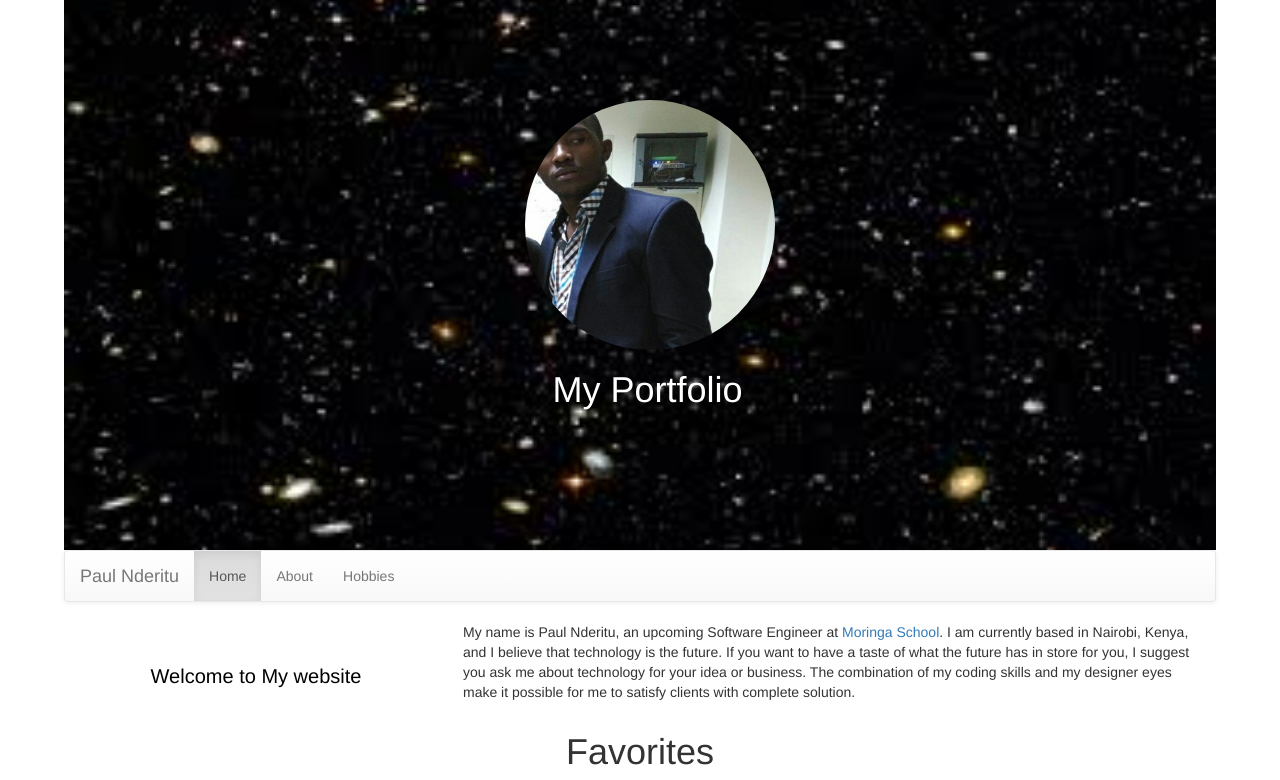
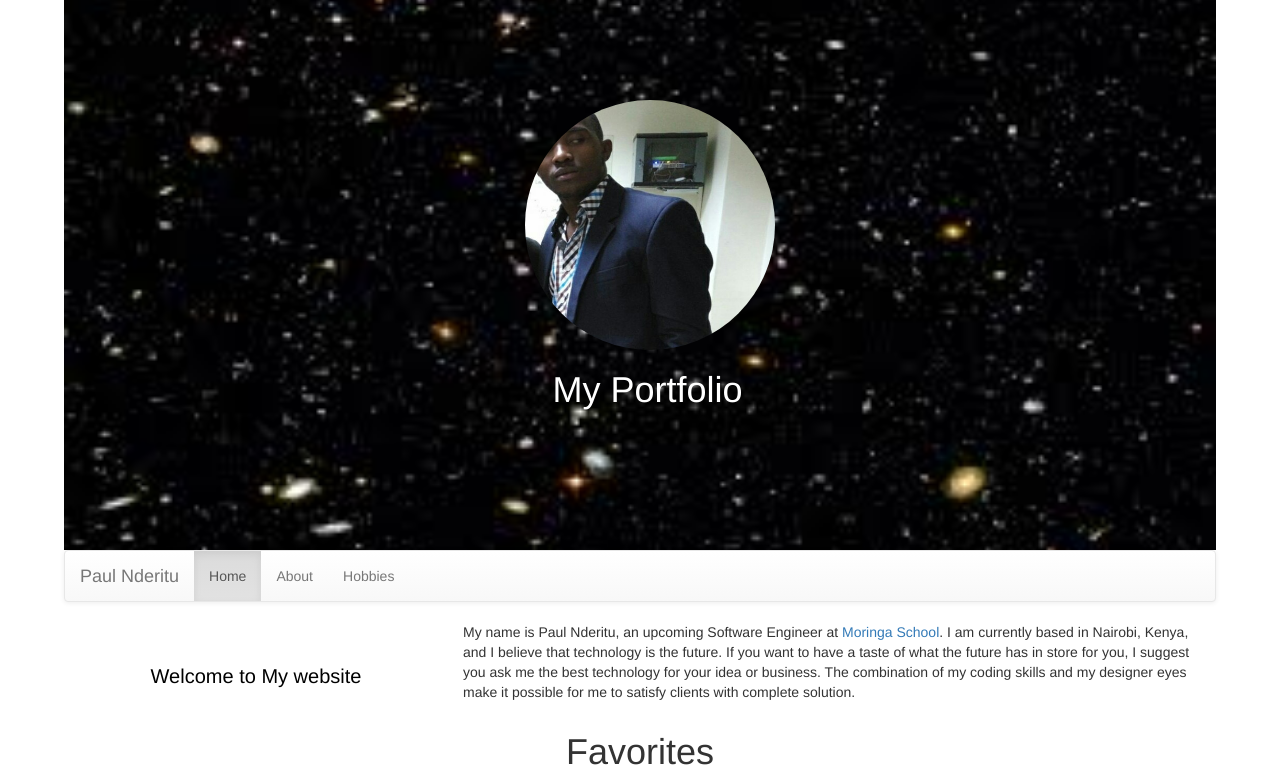
Before and after one commit to paulnderitu/newp, a plain HTML site: page index.html in a window 1280 px wide. Shown: the top 780 px of the page. Drawn offline with nearby package versions, Linux system fonts and the light colour scheme.

Commit message:
updating index

```diff
--- a/index.html
+++ b/index.html
@@ -88,7 +88,7 @@
         <!--end of col-md-4-->
         <div class="col-md-8">
           <p>My name is Paul Nderitu, an upcoming Software Engineer at <a href="http://www.moringaschool.com/">Moringa School</a>. I am currently based in Nairobi, Kenya, and I believe that technology is the future. If you want to have a taste of what the
-            future has in store for you, I suggest you ask me about technology for your idea or business. The combination of my coding skills and my designer eyes make it possible for me to satisfy clients with complete solution.</p>
+            future has in store for you, I suggest you ask me the best technology for your idea or business. The combination of my coding skills and my designer eyes make it possible for me to satisfy clients with complete solution.</p>
         </div>
         <!--end of col-md-8-->
       </div>
```
